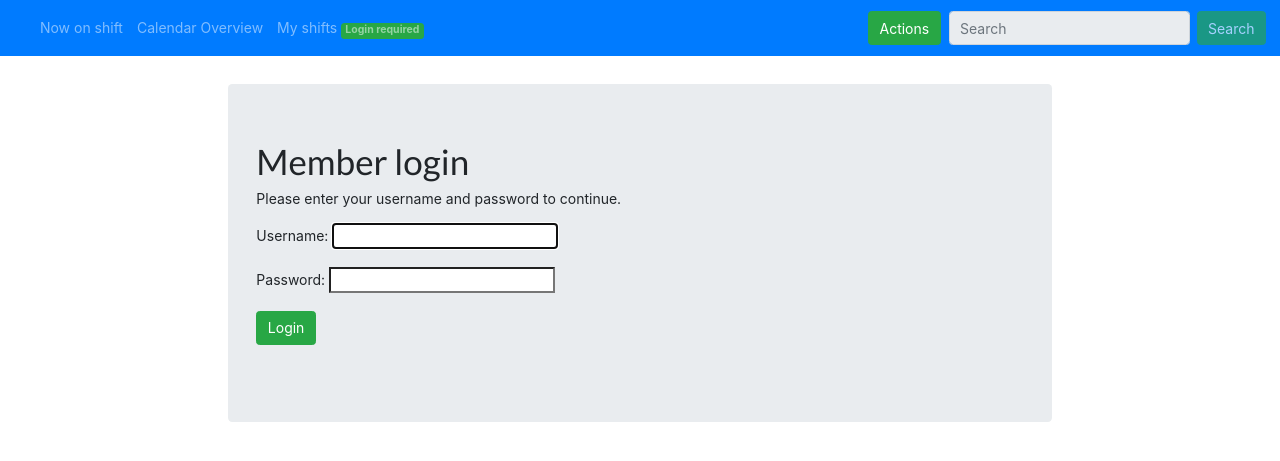
After one commit to agorzawski/shifter, a Django app: page /options/login/ in a window 1280 px wide. The commit adds this page. Shown: the top 461 px of the page. Run offline with Django 3.2, Linux system fonts and the light colour scheme; some libraries are stand-ins or nearby versions.

Commit message:
Login/Logut for users.

```diff
--- a/shifter/settings.py
+++ b/shifter/settings.py
@@ -105,6 +105,9 @@ AUTH_PASSWORD_VALIDATORS = [
 
 AUTH_USER_MODEL = 'members.Member'
 
+LOGIN_REDIRECT_URL = '/'
+LOGOUT_REDIRECT_URL = '/'
+
 # Internationalization
 # https://docs.djangoproject.com/en/3.1/topics/i18n/
 
--- /dev/null
+++ b/shifts/templates/registration/login.html
@@ -0,0 +1,19 @@
+{% extends 'template_main.html'%}
+{% block 'body' %}
+
+<main role="main">
+  <div class="col-sm-8 mx-auto">
+    <div class="jumbotron">
+      <h1>Member login</h1>
+      <p>Please enter your username and password to continue.</p>
+      <form method="post">
+      {% csrf_token %}
+      {{ form.as_p }}
+      <button type="submit" class="btn btn-success">Login</button>
+      </form>
+      <br>
+  </div>
+</div>
+</main>
+
+{% endblock %}
--- a/shifts/templates/template_main.html
+++ b/shifts/templates/template_main.html
@@ -32,20 +32,21 @@
       <li class="nav-item">
         <a class="nav-link" href='/planning'>Calendar Overview</a>
       </li>
-      {%if logged_user %}<li class="nav-item" >
-        <a class="nav-link" href='/user' >Your shifts</a>
-      </li>{%endif%}
+      <li class="nav-item" >
+        <a class="nav-link" href='/user' >My shifts  {%if not logged_user %} <span class="badge bg-success">Login required</span> {%endif%} </a>
+      </li>
+
     </ul>
     <ul class="navbar-nav">
     {% block 'extra_menu_item' %}
     {% endblock %}
       <li class="nav-item dropdown">
-        <button class="btn btn-outline-dark" href="#" id="navbarDropdown" role="button" data-toggle="dropdown" aria-haspopup="true" aria-expanded="false">
-          Actions
+        <button class="btn btn-success" href="#" id="navbarDropdown" role="button" data-toggle="dropdown" aria-haspopup="true" aria-expanded="false">
+          Actions {% if request.user.is_staff %} for {{request.user.first_name}} {% endif %}
         </button>
         <div class="dropdown-menu" aria-labelledby="navbarDropdown">
           <a class="dropdown-item" href='/dates'>Show environment configuration</a>
-          {%if logged_user %}
+          {% if request.user.is_staff %}
           <div class="dropdown-divider"></div>
           <button class="btn btn-outline-danger" href="/update-ioc" role="button" disabled> Update IOC </button>
           <div class="dropdown-divider"></div>
@@ -61,12 +62,19 @@
           <img src='{{APP_REPO_ICON}}' height="20" width="20"/>Submit Ideas/Requests</a>
 
           <div class="dropdown-divider"></div>
-          <a class="dropdown-item" href='/admin'><b>Super user panel (login)</b></a>
+          <a class="dropdown-item" href='/admin'><b>Super user panel </b> <span class="badge bg-success">Login required</span></a>
         </div>
       </li>
       <li class="nav-item">
         &nbsp&nbsp
       </li>
+       {%if logged_user %}<li class="nav-item">
+<!--        <a class="nav-link" href="options/logout"><span class="badge bg-warning">Logout</span></a>-->
+        <a class="btn btn-warning my-2 my-sm-0" type="submit" href="options/logout">Logout</a>
+      </li>
+      <li class="nav-item">
+        &nbsp&nbsp
+      </li>{%endif%}
     </ul>
 
     <form class="form-inline my-2 my-lg-0">
--- a/shifts/urls.py
+++ b/shifts/urls.py
@@ -1,4 +1,4 @@
-from django.urls import path
+from django.urls import include, path
 
 from . import views
 app_name='shifter'
@@ -11,4 +11,6 @@ urlpatterns = [
     path('ioc-update', views.ioc_update, name='ioc-update'),
     path('shift-upload-csv', views.shifts_upload, name="shift-upload"),
     path('shift-update', views.shifts_update, name="shift-update"),
+    path('accounts/', include('django.contrib.auth.urls')),  # new
+    path('options/', include('django.contrib.auth.urls')),
 ]
```
Also changed, not shown: shifts/forms.py (added, +11 -0 lines).
